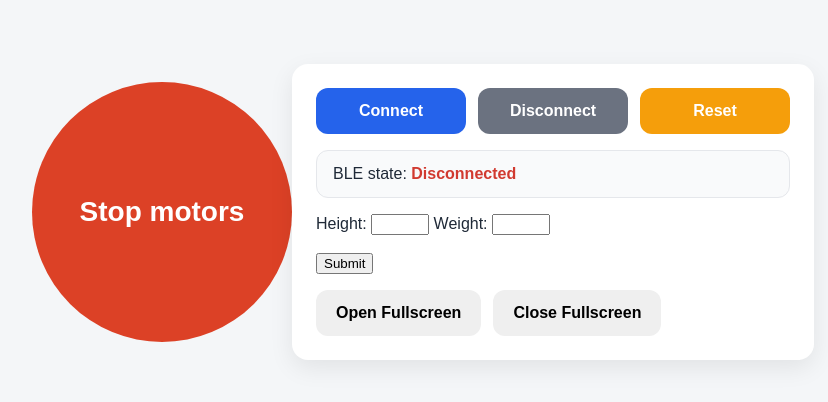
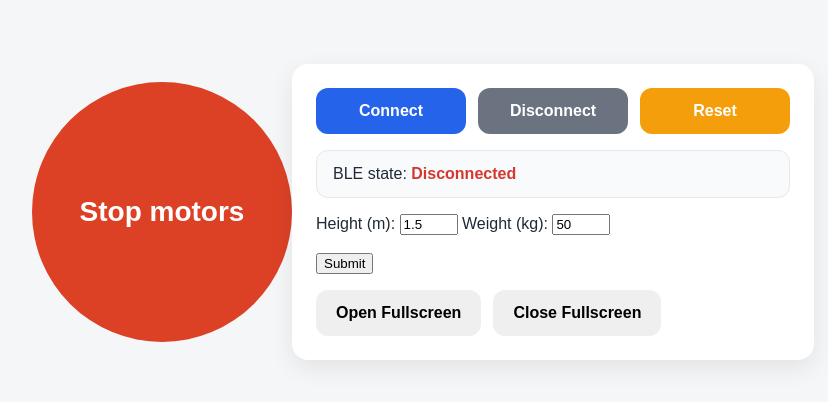
Before and after one commit to arcs1504/BLE_webpage, a plain HTML site: page index.html in a window 1280 px wide. Shown: the whole page, without its empty margins (217-1045 px from the left). Drawn offline with Linux system fonts and the light colour scheme.

Commit message:
configuration taille et poids m et kg

```diff
--- a/index.html
+++ b/index.html
@@ -31,10 +31,10 @@
 
         <div class="button-row">
             <form action="/action_page.php">
-                <label for="Height">Height:</label>
-                <input type="number" id="height" name="height" class ="small-input">
-                <label for="weight">Weight:</label>
-                <input type="number" id="weight" name="weight" class = "small-input"><br><br>
+                <label for="Height">Height (m):</label>
+                <input type="number" id="height" name="height" class ="small-input" min="1.5" step="0.01" value = "1.5">
+                <label for="weight">Weight (kg):</label>
+                <input type="number" id="weight" name="weight" class = "small-input" min=""50" step = "0.1" value = "50"><br><br>
                 <input type="submit" value="Submit">
             </form>
         </div>
```
